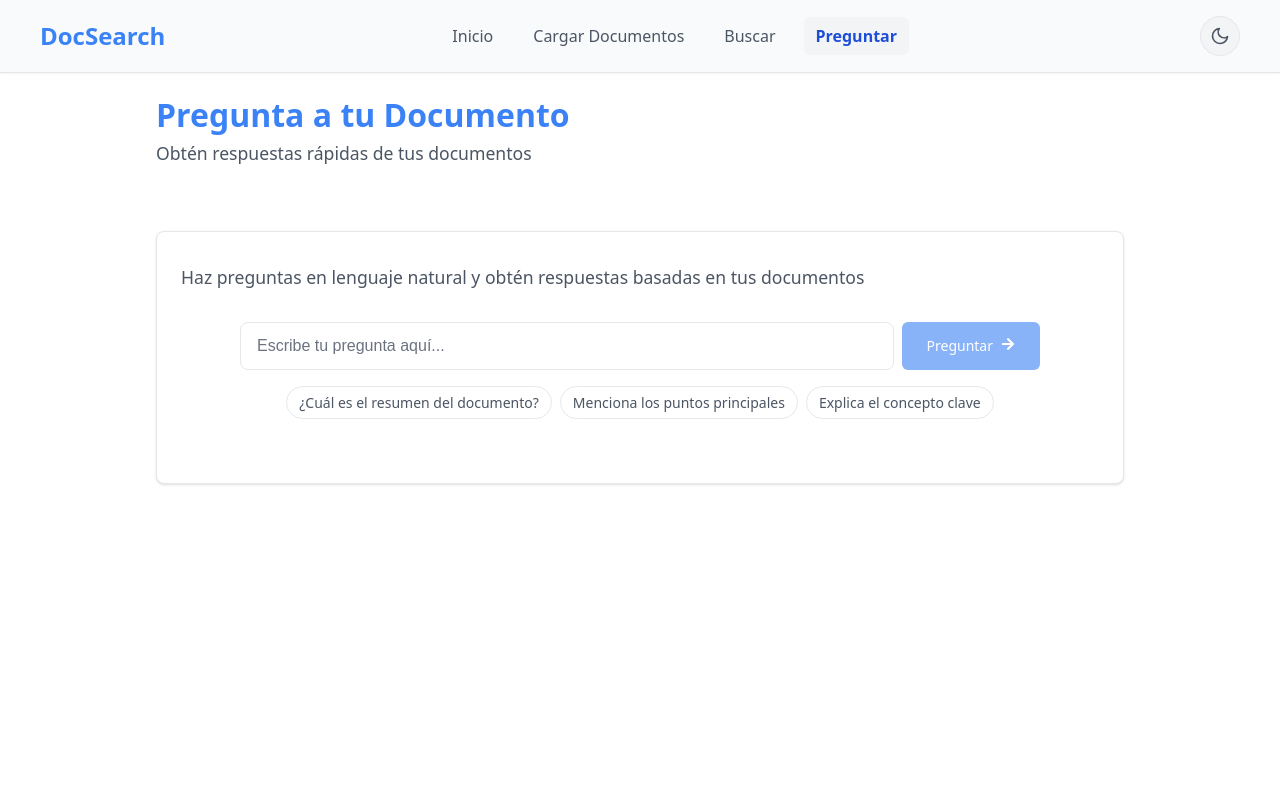
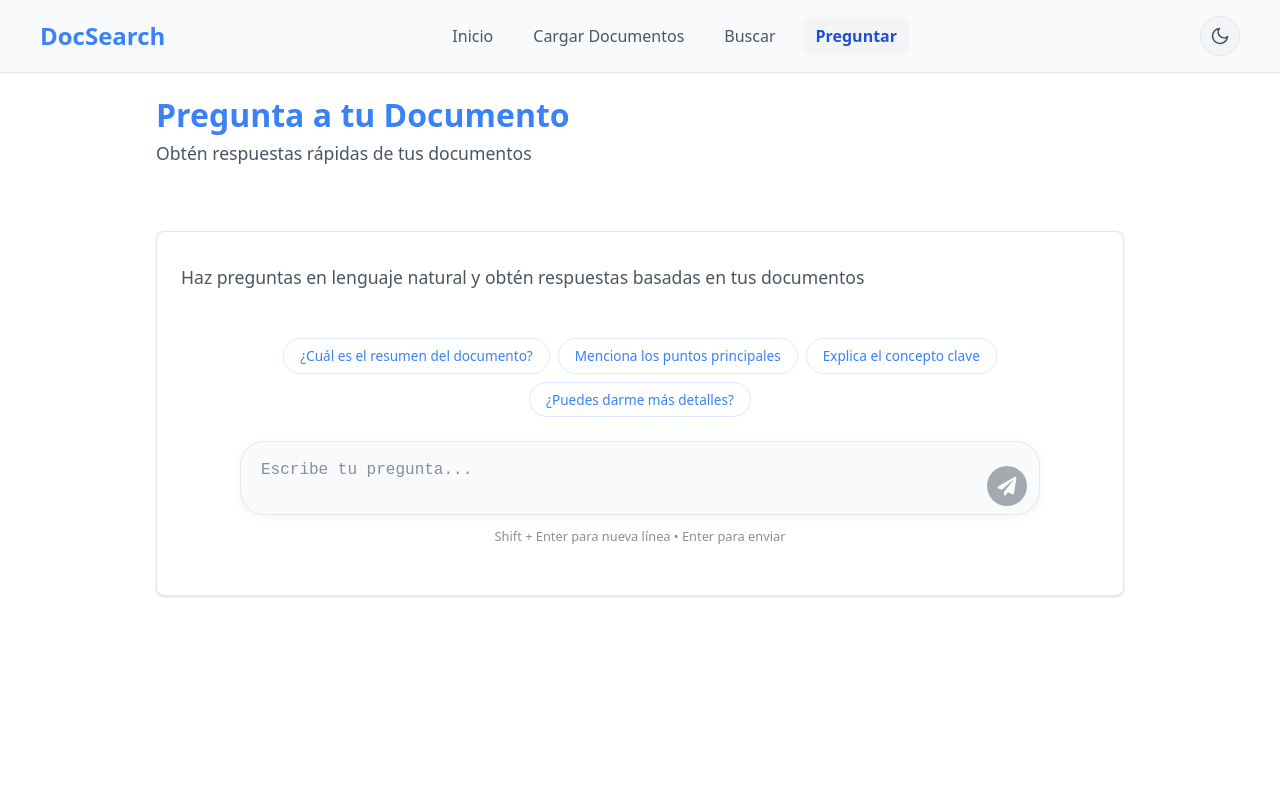
Before and after one commit to WSmithDR/dynecron_prueba_frontend, a React (Vite) app: page /ask in a window 1280 px wide. Shown: the top 800 px of the page. Built offline with nearby package versions, Linux system fonts and the light colour scheme; no server answers.

Commit message:
mejoarada la ui del chat

```diff
--- a/src/components/qa/QuestionForm/index.module.css
+++ b/src/components/qa/QuestionForm/index.module.css
@@ -1,84 +1,176 @@
-.form {
-  margin-bottom: 2rem;
+.chatFormContainer {
   width: 100%;
   max-width: 800px;
-  margin-left: auto;
-  margin-right: auto;
+  margin: 0 auto;
+  padding: 1rem 0;
 }
 
-.inputContainer {
+.chatForm {
   position: relative;
   width: 100%;
+  margin: 0 auto;
+  transition: all 0.3s ease;
 }
 
-.inputWrapper {
+.textareaContainer {
+  position: relative;
   display: flex;
-  gap: 0.5rem;
-  width: 100%;
+  align-items: flex-end;
+  background: var(--bg-secondary);
+  border: 1px solid var(--border-color);
+  border-radius: 1.5rem;
+  padding: 0.5rem 0.75rem 0.5rem 1.25rem;
+  box-shadow: 0 2px 10px rgba(0, 0, 0, 0.05);
+  transition: all 0.2s ease;
 }
 
-.input {
-  flex: 1;
-  padding: 0.875rem 1rem;
-  border: 1px solid var(--border-color);
-  border-radius: 8px;
-  font-size: 1rem;
-  color: var(--text-primary);
-  background-color: var(--bg-primary);
-  transition: border-color 0.2s ease, box-shadow 0.2s ease;
+.textareaContainer:focus-within {
+  border-color: var(--primary);
+  box-shadow: 0 0 0 3px var(--primary-hover, rgba(59, 130, 246, 0.2));
 }
 
-.input:focus {
+.chatInput {
+  flex: 1;
+  min-height: 1.5rem;
+  max-height: 200px;
+  padding: 0.5rem 0.5rem 0.5rem 0;
+  margin: 0;
+  border: none;
+  background: transparent;
+  color: var(--text-primary);
+  font-size: 1rem;
+  line-height: 1.5;
+  resize: none;
   outline: none;
-  border-color: var(--primary);
-  box-shadow: 0 0 0 2px rgba(99, 102, 241, 0.2);
+  overflow-y: auto;
+  scrollbar-width: thin;
+  scrollbar-color: var(--text-tertiary) transparent;
 }
 
-.input:disabled {
-  background-color: var(--bg-secondary);
-  cursor: not-allowed;
+.chatInput::placeholder {
+  color: var(--text-tertiary);
+  opacity: 0.8;
 }
 
-.input::placeholder {
-  color: var(--text-tertiary);
+.sendButton {
+  display: flex;
+  align-items: center;
+  justify-content: center;
+  width: 40px;
+  height: 40px;
+  border: none;
+  border-radius: 50%;
+  background: var(--primary);
+  color: white;
+  cursor: pointer;
+  flex-shrink: 0;
+  transition: all 0.2s ease;
+  margin-left: 0.5rem;
+  padding: 0;
+  position: relative;
 }
 
-.button {
-  padding: 0 1.5rem;
-  min-width: 120px;
+.sendButton:not(:disabled):hover {
+  background: var(--primary-hover);
+  transform: translateY(-1px);
+}
+
+.sendButton:disabled {
+  opacity: 0.6;
+  cursor: not-allowed;
+  background: var(--text-tertiary);
+}
+
+.sendIcon {
+  width: 1.2rem;
+  height: 1.2rem;
+  transition: all 0.2s ease;
+  position: absolute;
+  top: 50%;
+  left: 50%;
+  transform: translate(-50%, -50%);
+}
+
+.sendButton:not(:disabled):hover .sendIcon {
+  transform: translate(-50%, -50%) translateX(1px);
 }
 
 .spinner {
   animation: spin 1s linear infinite;
-  margin-right: 0.5rem;
+  color: white;
+  position: absolute;
+  top: 50%;
+  left: 50%;
+  transform: translate(-50%, -50%);
+  width: 1.2rem;
+  height: 1.2rem;
 }
 
-.exampleQuestions {
-  margin-top: 1rem;
+@keyframes spin {
+  from { transform: translate(-50%, -50%) rotate(0deg); }
+  to { transform: translate(-50%, -50%) rotate(360deg); }
+}
+
+.hintText {
+  text-align: center;
+  margin-top: 0.75rem;
+  font-size: 0.8rem;
+  color: var(--text-tertiary);
+  opacity: 0.8;
+}
+
+.examplesContainer {
   display: flex;
   flex-wrap: wrap;
   gap: 0.5rem;
   justify-content: center;
+  margin-bottom: 1.5rem;
+  animation: fadeIn 0.3s ease-out;
 }
 
 .exampleButton {
-  background: none;
-  border: 1px solid var(--border-color);
-  border-radius: 9999px;
-  padding: 0.375rem 0.75rem;
-  font-size: 0.875rem;
-  color: var(--text-secondary);
+  padding: 0.5rem 1rem;
+  font-size: 0.85rem;
+  color: var(--primary);
+  background: var(--primary-50);
+  border: 1px solid var(--primary-100);
+  border-radius: 1.5rem;
   cursor: pointer;
   transition: all 0.2s ease;
+  white-space: nowrap;
+  line-height: 1.3;
 }
 
-.exampleButton:hover {
-  background-color: var(--bg-secondary);
-  color: var(--primary);
-  border-color: var(--primary);
+.exampleButton:hover:not(:disabled) {
+  background: var(--primary-100);
+  transform: translateY(-1px);
 }
 
-@keyframes spin {
-  0% { transform: rotate(0deg); }
-  100% { transform: rotate(360deg); }
+.exampleButton:disabled {
+  opacity: 0.6;
+  cursor: not-allowed;
+  background: var(--bg-tertiary);
+  border-color: var(--border-color);
+  color: var(--text-secondary);
 }
+
+@keyframes fadeIn {
+  from { opacity: 0; transform: translateY(5px); }
+  to { opacity: 1; transform: translateY(0); }
+}
+
+/* Responsive adjustments */
+@media (max-width: 768px) {
+  .chatForm {
+    padding: 0 0.5rem;
+  }
+
+  .exampleButton {
+    font-size: 0.8rem;
+    padding: 0.4rem 0.8rem;
+  }
+
+  .hintText {
+    font-size: 0.75rem;
+  }
+}
--- a/src/components/qa/QuestionForm/index.tsx
+++ b/src/components/qa/QuestionForm/index.tsx
@@ -1,12 +1,12 @@
-import React from 'react';
-import { FaArrowRight, FaSpinner } from 'react-icons/fa';
-import Button from '../../common/Button';
+import React, { useRef, useEffect } from 'react';
+import type { KeyboardEvent } from 'react';
+import { FaPaperPlane, FaSpinner } from 'react-icons/fa';
 import styles from './index.module.css';
 
 interface QuestionFormProps {
   question: string;
   loading: boolean;
-  onQuestionChange: (e: React.ChangeEvent<HTMLInputElement>) => void;
+  onQuestionChange: (e: React.ChangeEvent<HTMLTextAreaElement>) => void;
   onSubmit: (e: React.FormEvent) => void;
   onExampleClick: (example: string) => void;
 }
@@ -14,7 +14,8 @@ interface QuestionFormProps {
 const exampleQuestions = [
   '¿Cuál es el resumen del documento?',
   'Menciona los puntos principales',
-  'Explica el concepto clave'
+  'Explica el concepto clave',
+  '¿Puedes darme más detalles?'
 ];
 
 const QuestionForm: React.FC<QuestionFormProps> = ({
@@ -24,53 +25,73 @@ const QuestionForm: React.FC<QuestionFormProps> = ({
   onSubmit,
   onExampleClick
 }) => {
+  const textareaRef = useRef<HTMLTextAreaElement>(null);
+  const formRef = useRef<HTMLFormElement>(null);
+
+  // Auto-resize textarea as user types
+  useEffect(() => {
+    if (textareaRef.current) {
+      textareaRef.current.style.height = 'auto';
+      textareaRef.current.style.height = `${Math.min(textareaRef.current.scrollHeight, 200)}px`;
+    }
+  }, [question]);
+
+  // Handle Shift+Enter for new line, Enter to submit
+  const handleKeyDown = (e: KeyboardEvent<HTMLTextAreaElement>) => {
+    if (e.key === 'Enter' && !e.shiftKey) {
+      e.preventDefault();
+      if (question.trim() && formRef.current) {
+        formRef.current.requestSubmit();
+      }
+    }
+  };
+
   return (
-    <form onSubmit={onSubmit} className={styles.form}>
-      <div className={styles.inputContainer}>
-        <div className={styles.inputWrapper}>
-          <input
-            type="text"
+    <div className={styles.chatFormContainer}>
+      <div className={styles.examplesContainer}>
+        {exampleQuestions.map((example, index) => (
+          <button
+            key={index}
+            type="button"
+            className={styles.exampleButton}
+            onClick={() => onExampleClick(example)}
+            disabled={loading}
+          >
+            {example}
+          </button>
+        ))}
+      </div>
+
+      <form ref={formRef} onSubmit={onSubmit} className={styles.chatForm}>
+        <div className={styles.textareaContainer}>
+          <textarea
+            ref={textareaRef}
             value={question}
             onChange={onQuestionChange}
-            placeholder="Escribe tu pregunta aquí..."
-            className={styles.input}
+            onKeyDown={handleKeyDown}
+            placeholder="Escribe tu pregunta..."
+            className={styles.chatInput}
             disabled={loading}
+            rows={1}
           />
-          <Button
+          <button
             type="submit"
-            variant="primary"
-            className={styles.button}
+            className={styles.sendButton}
             disabled={loading || !question.trim()}
+            aria-label={loading ? 'Enviando...' : 'Enviar mensaje'}
           >
             {loading ? (
-              <>
-                <FaSpinner className={styles.spinner} />
-                <span>Pensando...</span>
-              </>
+              <FaSpinner className={styles.spinner} />
             ) : (
-              <>
-                <span>Preguntar</span>
-                <FaArrowRight style={{ marginLeft: '0.5rem' }} />
-              </>
+              <FaPaperPlane className={styles.sendIcon} />
             )}
-          </Button>
+          </button>
         </div>
-
-        <div className={styles.exampleQuestions}>
-          {exampleQuestions.map((example, index) => (
-            <button
-              key={index}
-              type="button"
-              className={styles.exampleButton}
-              onClick={() => onExampleClick(example)}
-              disabled={loading}
-            >
-              {example}
-            </button>
-          ))}
+        <div className={styles.hintText}>
+          <span>Shift + Enter para nueva línea • Enter para enviar</span>
         </div>
-      </div>
-    </form>
+      </form>
+    </div>
   );
 };
 
--- a/src/pages/QAPage/index.tsx
+++ b/src/pages/QAPage/index.tsx
@@ -42,7 +42,7 @@ const QAPage: React.FC = () => {
     }
   }, [dispatch]);
 
-  const handleQuestionChange = useCallback((e: React.ChangeEvent<HTMLInputElement>) => {
+  const handleQuestionChange = useCallback((e: React.ChangeEvent<HTMLTextAreaElement>) => {
     setLocalQuestion(e.target.value);
   }, []);
 
```
